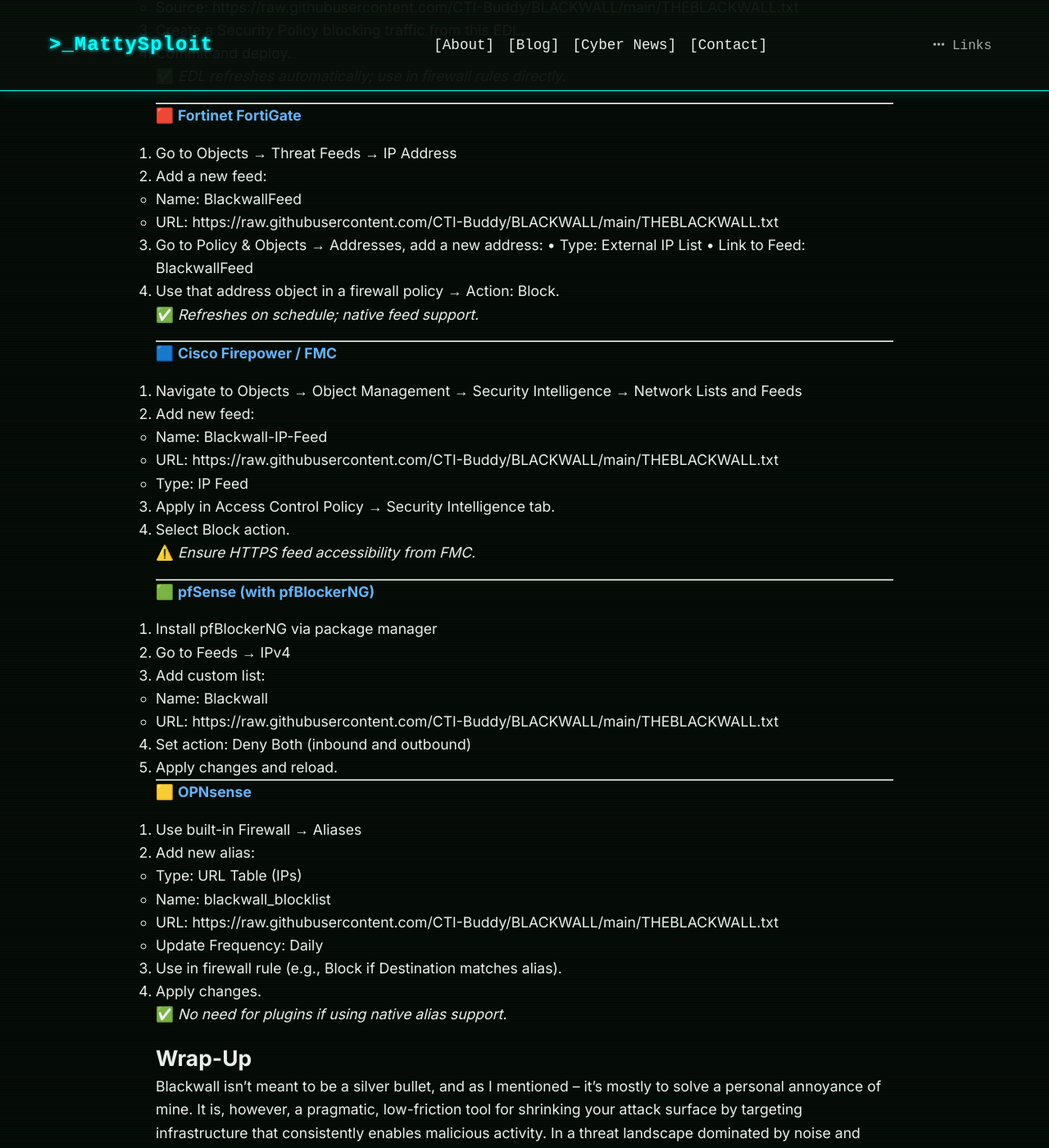
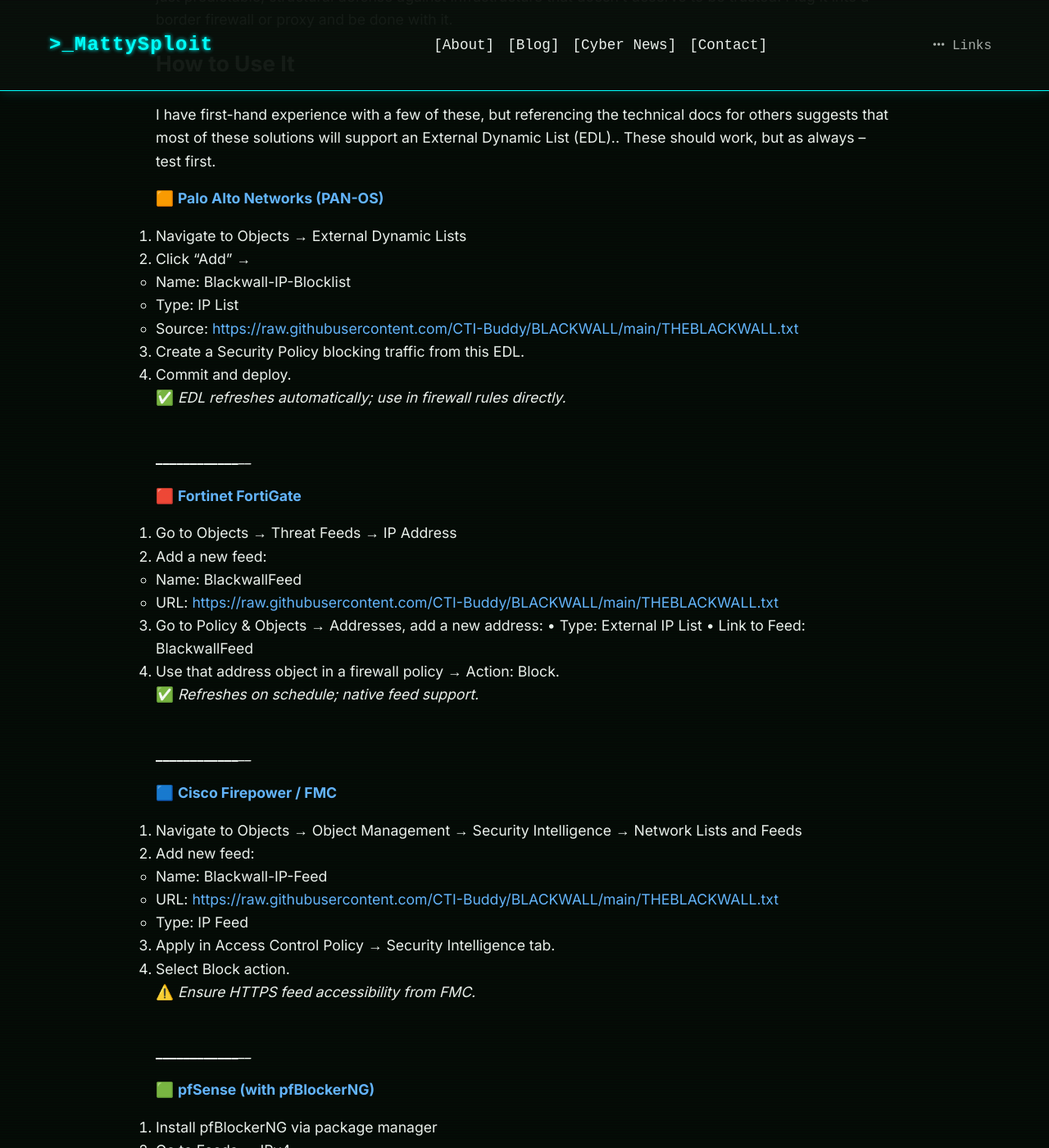
Before and after one commit to CTI-Buddy/cti-buddy.github.io, a Jekyll site: the page built from _posts/2025-07-01-blackwall.md, in a window 1280 px wide and 1400 px high, scrolled down 7602 px. Shown: the whole window at 82% size. Built offline with Jekyll 4.4.1, drawn with Linux system fonts in a browser that asks for light colours; some of the changed text lies outside the part shown.

Commit message:
Update 2025-07-01-blackwall.md

```diff
--- a/_posts/2025-07-01-blackwall.md
+++ b/_posts/2025-07-01-blackwall.md
@@ -16,10 +16,13 @@
 Sometimes the simplest defenses are the most effective, and that’s the idea behind building a lightweight, automated blocklist that merges known abusive IP ranges with dynamically resolved IPs tied to low-reputation ASNs. Many of the worst actors on the internet operate from network infrastructure that’s already well-known to threat researchers: entire IP ranges used for malware staging, spam, C2, or phishing kits. In many cases, these hostile networks have a consistent track record of abuse, questionable ownership, and minimal action in response to takedown requests.
 
 The result is a rolling list of suspect IP space, refreshed daily, that can be used with firewalls, proxies, or SIEM enrichment pipelines. It doesn’t try to do everything. It’s just a fast way to say “no” to the obvious.  And yes - it is a [Cyberpunk 2077 reference](https://cyberpunk.fandom.com/wiki/Blackwall).
+<br>
 ________________________________________
+<br>
 
  ## Why Block by ASN?
 
+<br>
 [Autonomous Systems (ASNs)](https://www.cloudflare.com/learning/network-layer/what-is-an-autonomous-system/)  are large blocks of IP ranges registered to specific organizations. Some ASNs are repeatedly abused for bulletproof hosting, phishing infrastructure, or botnet C2 staging. While not surgical, blocking entire ASNs that have no legitimate business interacting with your infrastructure can reduce attack surface significantly.  Add in the additional variable of analysis of what these ASNs are typically used for over time, and you can shut the door to commonly used infrastructure for attacks that your legitimate users are most likely not going to be using.
 
 ![image](https://github.com/user-attachments/assets/f41bd681-8662-4aae-9e0a-f401d23c1114)
@@ -28,24 +31,32 @@
 
 ### The Dark Side of VPS Infrastructure
 
+<br>
 [Virtual Private Server (VPS)](https://aws.amazon.com/what-is/vps/)  providers offer cheap, fast, and globally distributed compute that powers everything from hobby projects to enterprise SaaS platforms. But that same accessibility and scale make VPS services a hotbed for malicious activity, especially among low-cost or offshore providers with minimal oversight.  These can also be located in places that are going to ignore any takedown requests, abuse reports, or subpoenas.
 
 Unlike major cloud platforms (AWS, GCP, Azure), many VPS hosts operate with **bare-minimum** [**KYC (Know Your Customer)**](https://www.okta.com/identity-101/kyc/) **processes**, weak abuse enforcement, and rapid provisioning. For a few dollars, an attacker can spin up an instance, deploy a phishing kit, mass-scanning exploiter or malware payload, exfiltrate stolen data, and tear it all down, sometimes in under an hour. These operations often cycle across the same **repeat-offender ASNs**, many of which are tied to budget VPS companies that rely on anonymity and high turnover.
 
 Some of the most commonly abused ASNs belong to providers offering "**bulletproof hosting**", or infrastructure explicitly marketed as resilient to takedown requests, law enforcement pressure, or abuse complaints. Others may not advertise that intent but end up effectively serving the same role due to inaction or volume.
+<br>
 ________________________________________
+<br>
 
 ### Bulletproof Hosting: Infrastructure for the Unlawful
 
+<br>
 While many VPS providers end up facilitating abuse through inaction or loose policies, [**bulletproof hosting (BPH)**](https://www.sentinelone.com/cybersecurity-101/threat-intelligence/bulletproof-hosting/) takes it a step further, in some cases actively marketing to criminals by offering infrastructure intentionally designed to withstand takedowns, legal complaints, and abuse reports.
 
 A bulletproof host will often ignore DMCA notices, delay or deflect law enforcement inquiries, and provide obfuscation services like **WHOIS privacy**[**, falsified registration data**](https://icannwiki.org/False_Whois)**,** obfuscated payment flows **and offshore jurisdictions** to shield both their customers and themselves.
 
 Many bulletproof hosts operate out of countries with weak or uninterested law enforcement, such as parts of Eastern Europe, Central Asia, or the Middle East. They often rebrand frequently, swap out netranges or operate through shell companies to avoid blacklisting, which is one reason why **the ASN itself becomes a more stable target than any individual IP or domain**.
+<br>
 ________________________________________
+<br>
+
 
 ### Why Blackwall Targets These Networks
 
+<br>
 Many of the ASNs targeted by Blackwall belong to a familiar category: [low-reputation VPS providers and bulletproof hosting operations](https://www.akamai.com/blog/security/determining-malicious-probabilities-through-asns) that serve as the internet’s most reliable sources of malicious infrastructure. While technically distinct, the line between the two is increasingly blurred. Bulletproof hosts often resell capacity from permissive VPS platforms, and many VPS providers drift into bulletproof territory through simple inaction.
 
 From a defensive perspective, the strategy is simple: if your organization never needs to hear from a shady Romanian VPS host or a throwaway server in Kazakhstan, why let them try? Blackwall leverages this principle by treating entire [abuse-heavy ASNs](https://www.excedo.se/en/blog-articles/how-cybercriminals-are-abusing-autonomous-system-numbers-asn-for-bulletproof-hosting) as suspect and preemptively excluding them from the equation.
@@ -57,6 +68,7 @@
 
 ### A Note on Other Routes: Evasion via Residential and ORB Networks
 
+<br>
 While many malicious campaigns still rely on predictable infrastructure, more sophisticated actors are taking a different path. Rather than staging attacks from noisy, abuse-heavy networks that are easy to block, they’re increasingly operating through **residential proxy services and** [**“ORB” (Operational Relay Box) networks**](https://www.team-cymru.com/post/an-introduction-to-operational-relay-box-orb-networks-unpatched-forgotten-and-obscured) designed to make malicious traffic appear indistinguishable from everyday users.
 
 [**Residential proxy networks**](https://nordvpn.com/blog/residential-proxies/) (like those sold by services such as Bright Data, ProxyRack, or even malware-powered botnets like [911.re before its takedown](https://krebsonsecurity.com/2022/07/911-proxy-service-implodes-after-disclosing-breach/)) allow threat actors to route traffic through the IP addresses of unsuspecting home users. These IPs often belong to **major ISPs in the U.S., Europe, and Asia**, and show up in logs as **legitimate consumer traffic**. From a defender’s perspective, this makes blocking extremely difficult. For example, you’re not looking at a shady data center in Romania; you’re looking at a Comcast customer in Nebraska.
@@ -68,15 +80,18 @@
 ![image](https://github.com/user-attachments/assets/131b42a9-15eb-4fe0-aeda-593734756327)
 
 The result is that some threat actors have gone from renting cheap VPS boxes to operating like they’re behind a **full CDN of hijacked or leased residential IP space**. It’s more expensive and more complex, but also far more effective at bypassing traditional IP-based filtering.
-
+<br>
 ________________________________________
+<br>
 
 ## What This Means for Blackwall
 
+<br>
 Blackwall’s strength lies in eliminating the **predictable**, **recycled**, and **structurally abusive** IP ranges. These are ranges known to many analysts, but lack a persistent and repeatable way to deny it at scale. This does not target residential proxies or ORB networks because it simply isn’t going to work. It’s not designed to detect adversaries **masquerading as your customers**, and you’re going to run into issues [trying to prevent that at scale](https://danaepp.com/evade-ip-blocking-by-using-residential-proxies). Instead, the goal is to **narrow the field**. If you can confidently block the loud infrastructure, you can better focus your detection and response efforts on the quiet, deceptive ones: the residential proxy logins, the anomalous Tor traffic, the sudden surge of cloud activity in your MFA logs.
 
 ## Paid Solutions That Are Better Than This
 
+<br>
 Blackwall is intentionally simple: it blocks what’s obviously bad, using public data and a curated ASN list. It’s effective in **reducing noise and risk** in environments where resources are limited or bespoke solutions are preferred. But when it comes to depth, context, and adaptability, there are commercial tools that go much further. Blackwall isn’t here to compete with those tools. It’s here to augment your existing defenses with something transparent, auditable, lightweight and free. In highly locked-down environments, or places where vendors aren’t an option, it gives defenders a fast, local, and autonomous option for reducing exposure to well-known infrastructure abuse.
 
 If you’re already using a threat intel platform or commercial IP reputation feed, think of Blackwall as **the low floor, not the ceiling**, i.e. a good place to start, but not where you stop. Paid tools that are dedicated to this concept that I like include [GreyNoise](https://www.greynoise.io/) and [Spur](https://spur.us/). You can definitely implement a similar mass-block using their telemetry that’s much more targeted and elegant than this. They also cost money, obviously.. so the intent here is to do something “good enough for free” by just shutting the door on ASNs you don’t need to bother with.
@@ -84,6 +99,7 @@
 
 ## So What’s the Point?
 
+<br>
 Really, the headache I was primarily looking to solve for myself was that ASN net-ranges change around [MUCH more frequently than I would have initially assumed](https://stackoverflow.com/questions/50955013/for-how-long-does-a-given-asn-stay-valid). Generally speaking, the infrastructure behind abusive ASNs isn’t static and tends to be highly fluid. Many of the networks Blackwall targets frequently shift their advertised IP space by buying, selling, or temporarily leasing new net ranges semi-frequently. This churn can happen daily, which makes any static list quickly outdated. The best way to keep up is to track the infrastructure itself, not just one-time indicators.
 
 After running this daily for a little over two weeks, I had between 10 and 15 ASNs identified for daily pulls. Within that dataset, the ASNs in question on average swap out between 1-5 net-ranges daily, typically smaller /24s but as large as /18s. That’s frequent enough to render a static list [pretty significantly degraded](https://blog.cloudflare.com/consequences-of-ip-blocking/) by the end of the week. And that’s basically the annoyance I sought to sidestep here. Blackwall is built to be simple, repeatable, and automated. At its core, it’s a daily script that takes a preset of targeted ASNs pulls fresh IP ranges in CIDR format. It then merges that list with the well-known [Spamhaus DROP list](https://www.spamhaus.org/blocklists/do-not-route-or-peer/) that does similar tracking. The goal is to keep an up-to-date snapshot of the IP infrastructure most commonly abused by threat actors, with a focus on reducing inbound exposure from networks that serve no legitimate purpose to most environments.
@@ -91,6 +107,7 @@
 
 ## Technical Details / How This Works
 
+<br>
 Each day at 12:00 UTC, Blackwall performs a series of operations:
 
 It begins by reaching out to a curated set of Autonomous System Numbers (ASNs) known for their persistent association with malicious activity. Using a public feed service powered by [RIPE NCC](https://www.ripe.net/), Blackwall resolves those ASNs to their current advertised IP netblocks. Since IP allocations can change frequently, this step ensures the list always reflects the most accurate view of what infrastructure is actively being used.
@@ -108,6 +125,7 @@
 
 ## How to Use It
 
+<br>
 I have first-hand experience with a few of these, but referencing the technical docs for others suggests that most of these solutions will support an External Dynamic List (EDL)..  These should work, but as always – test first.
 
 
@@ -116,20 +134,22 @@
 2. Click “Add” →
     *	Name: Blackwall-IP-Blocklist
     *	Type: IP List
-    *	Source: https://raw.githubusercontent.com/CTI-Buddy/BLACKWALL/main/THEBLACKWALL.txt
+    *	Source: [https://raw.githubusercontent.com/CTI-Buddy/BLACKWALL/main/THEBLACKWALL.txt](https://raw.githubusercontent.com/CTI-Buddy/BLACKWALL/main/THEBLACKWALL.txt)
 3. Create a Security Policy blocking traffic from this EDL.
 4. Commit and deploy.
 
 ✅ *EDL refreshes automatically; use in firewall rules directly.*
 
+<br>
 ________________________________________
+<br>
 
 **🟥** [**Fortinet FortiGate**](https://docs.fortinet.com/document/fortigate/7.6.3/administration-guide/379433/configuring-a-threat-feed)
 
 1. Go to Objects → Threat Feeds → IP Address
 2. Add a new feed:
     *	Name: BlackwallFeed
-    *	URL: https://raw.githubusercontent.com/CTI-Buddy/BLACKWALL/main/THEBLACKWALL.txt
+    *	URL: [https://raw.githubusercontent.com/CTI-Buddy/BLACKWALL/main/THEBLACKWALL.txt](https://raw.githubusercontent.com/CTI-Buddy/BLACKWALL/main/THEBLACKWALL.txt)
 3. Go to Policy & Objects → Addresses, add a new address:
 •	Type: External IP List
 •	Link to Feed: BlackwallFeed
@@ -137,21 +157,27 @@
 
 ✅ *Refreshes on schedule; native feed support.*
 
+<br>
 ________________________________________
+<br>
+
 
 **🟦** [**Cisco Firepower / FMC**](https://www.cisco.com/c/en/us/td/docs/security/firepower/610/configuration/guide/fpmc-config-guide-v61/security_intelligence_blacklisting.pdf)
 
 1. Navigate to Objects → Object Management → Security Intelligence → Network Lists and Feeds
 2. Add new feed:
     *	Name: Blackwall-IP-Feed
-    *	URL: https://raw.githubusercontent.com/CTI-Buddy/BLACKWALL/main/THEBLACKWALL.txt
+    *	URL: [https://raw.githubusercontent.com/CTI-Buddy/BLACKWALL/main/THEBLACKWALL.txt](https://raw.githubusercontent.com/CTI-Buddy/BLACKWALL/main/THEBLACKWALL.txt)
     *	Type: IP Feed
 3. Apply in Access Control Policy → Security Intelligence tab.
 4. Select Block action.
 
 ⚠️ *Ensure HTTPS feed accessibility from FMC.*
 
+<br>
 ________________________________________
+<br>
+
 
 **🟩** [**pfSense (with pfBlockerNG)**](https://edepree.com/2021/03/07/pfsense-dynamic-blocking-of-threat-feeds.html)
 
@@ -159,11 +185,14 @@
 2. Go to Feeds → IPv4
 3. Add custom list:
     *	Name: Blackwall
-    *	URL: https://raw.githubusercontent.com/CTI-Buddy/BLACKWALL/main/THEBLACKWALL.txt
+    *	URL: [https://raw.githubusercontent.com/CTI-Buddy/BLACKWALL/main/THEBLACKWALL.txt](https://raw.githubusercontent.com/CTI-Buddy/BLACKWALL/main/THEBLACKWALL.txt)
 4. Set action: Deny Both (inbound and outbound)
 5. Apply changes and reload.
 
+<br>
 ________________________________________
+<br>
+
 
 **🟨** [**OPNsense**](https://docs.opnsense.org/manual/aliases.html)
 
@@ -171,15 +200,20 @@
 2. Add new alias:
     *	Type: URL Table (IPs)
     *	Name: blackwall_blocklist
-    *	URL: https://raw.githubusercontent.com/CTI-Buddy/BLACKWALL/main/THEBLACKWALL.txt
+    *	URL: [https://raw.githubusercontent.com/CTI-Buddy/BLACKWALL/main/THEBLACKWALL.txt](https://raw.githubusercontent.com/CTI-Buddy/BLACKWALL/main/THEBLACKWALL.txt)
     *	Update Frequency: Daily
 3. Use in firewall rule (e.g., Block if Destination matches alias).
 4. Apply changes.
 
 ✅ *No need for plugins if using native alias support.*
 
+<br>
+________________________________________
+<br>
+
 ## Wrap-Up
 
+<br>
 Blackwall isn’t meant to be a silver bullet, and as I mentioned – it’s mostly to solve a personal annoyance of mine.  It is, however, a pragmatic, low-friction tool for shrinking your attack surface by targeting infrastructure that consistently enables malicious activity. In a threat landscape dominated by noise and velocity, it offers defenders a way to decisively filter out known-abuse networks using open data and repeat-offender patterns. Whether deployed at the edge, fed into enrichment pipelines, or used to harden internal services, Blackwall gives teams a simple but strategic advantage: it stops the traffic that doesn’t need to be there, so you can focus on what does.
 
 
```
Also changed, not shown: other parts of _posts/2025-07-01-blackwall.md (+1 -1 lines).
